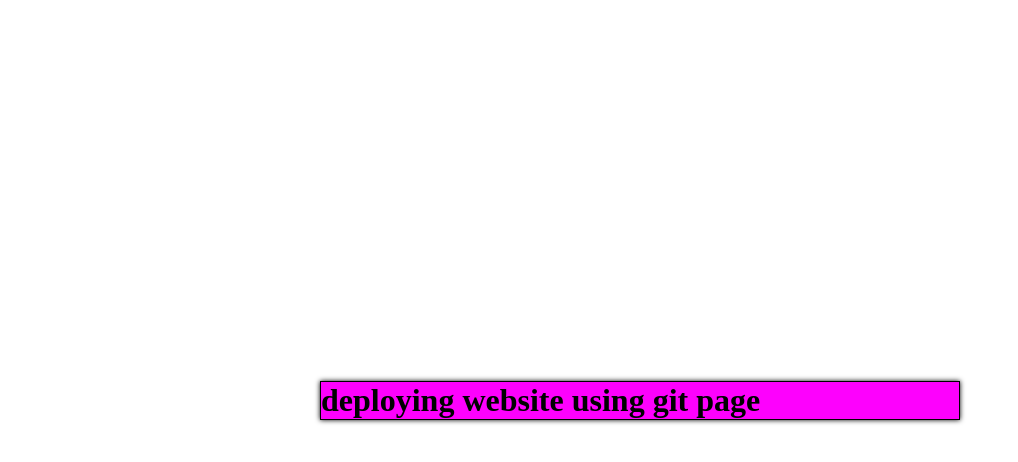
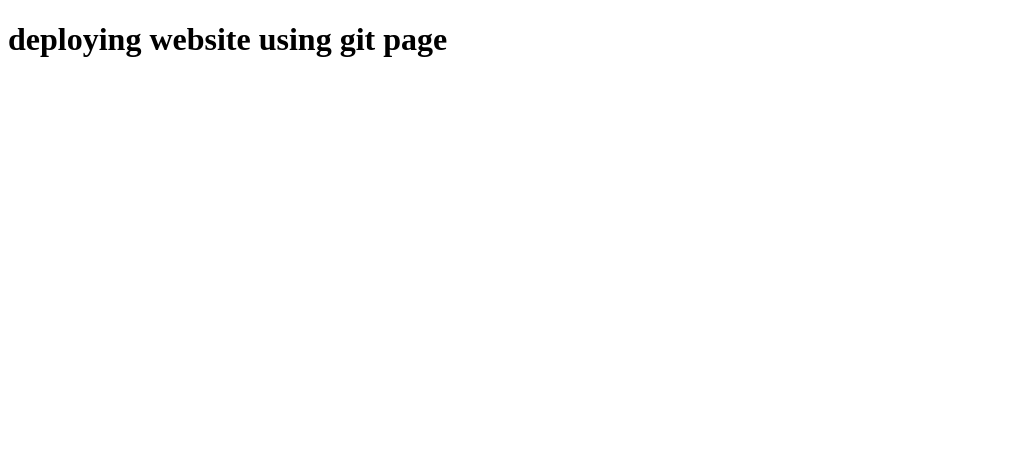
Before and after one commit to Amity7y/deploye-testing, a plain HTML site: page index.html in a window 1280 px wide. Shown: the whole page, without its empty margins (0-1018 px from the left). Drawn offline with Linux system fonts and the light colour scheme.

```diff
--- a/style.css
+++ b/style.css
@@ -1,15 +1,5 @@
 *{
-    margin: 0;
-    padding: 0;
-    box-sizing: border-box;
-}
-body{
-    width: 100vw;
-    height: 100vh;
-    display: flex;
-    justify-self: center;
-    align-items: center;
-}
+    ma
 h1{
     border: 1px solid black;
     box-shadow: 0 0 5px black;
```
